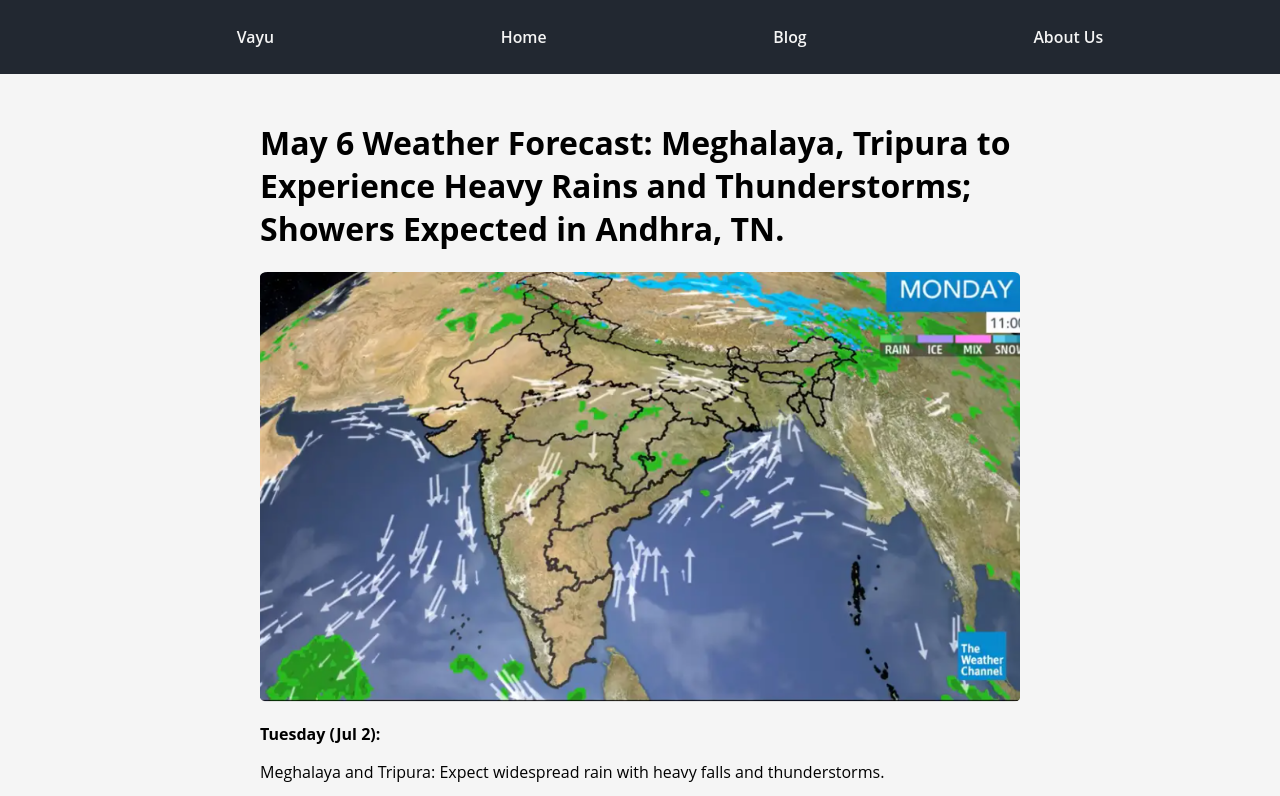
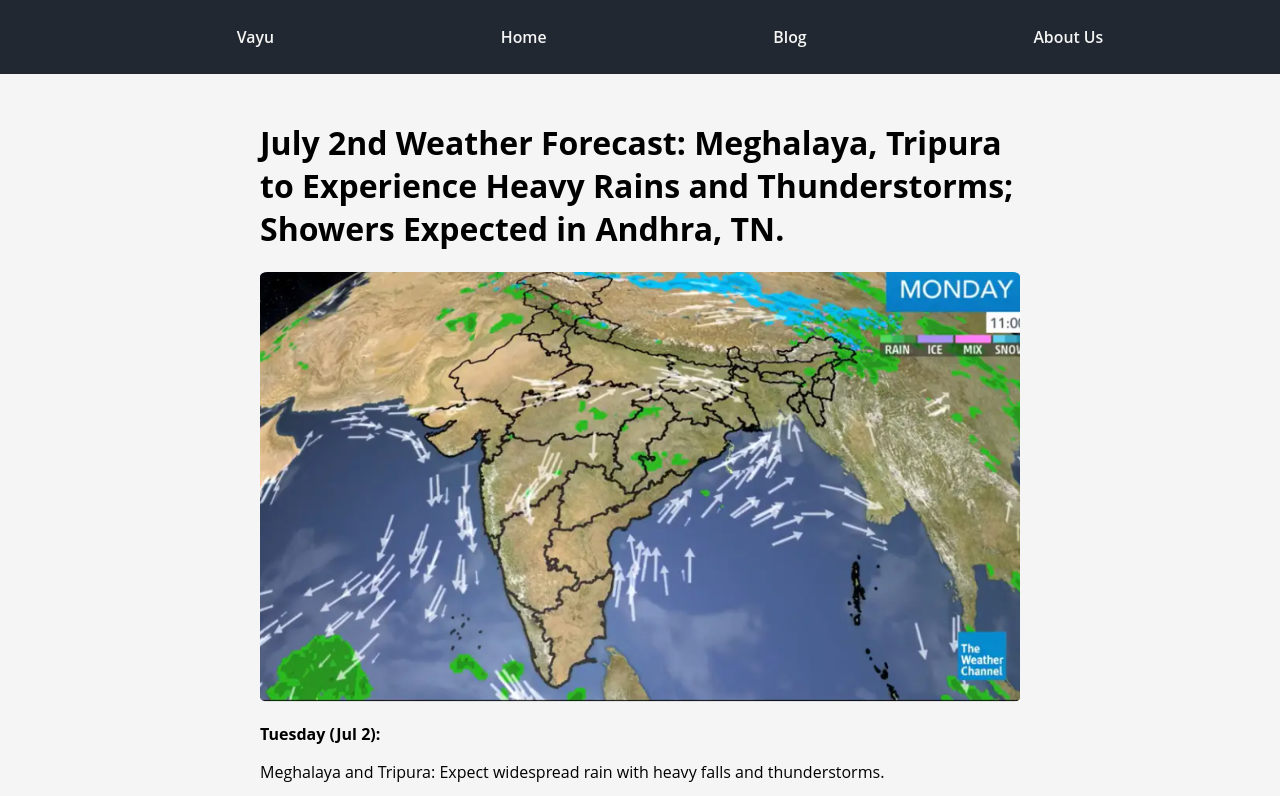
Before and after one commit to iCoderabhishek/ForecastWeather, a plain HTML site: page today_updates_main.html in a window 1280 px wide. Shown: the top 796 px of the page. Drawn offline with Linux system fonts and the light colour scheme.

Commit message:
Update today_updates_main.html

```diff
--- a/today_updates_main.html
+++ b/today_updates_main.html
@@ -26,7 +26,7 @@
     <main>
         <div class="news-div">
             <h1>
-               May 6 Weather Forecast: Meghalaya, Tripura to Experience Heavy Rains and Thunderstorms; Showers Expected in Andhra, TN.</h1>
+               July 2nd Weather Forecast: Meghalaya, Tripura to Experience Heavy Rains and Thunderstorms; Showers Expected in Andhra, TN.</h1>
             </h1>
             <img src="weathermapMay6.png" alt="Rainy Day">
             <p></p>
```
